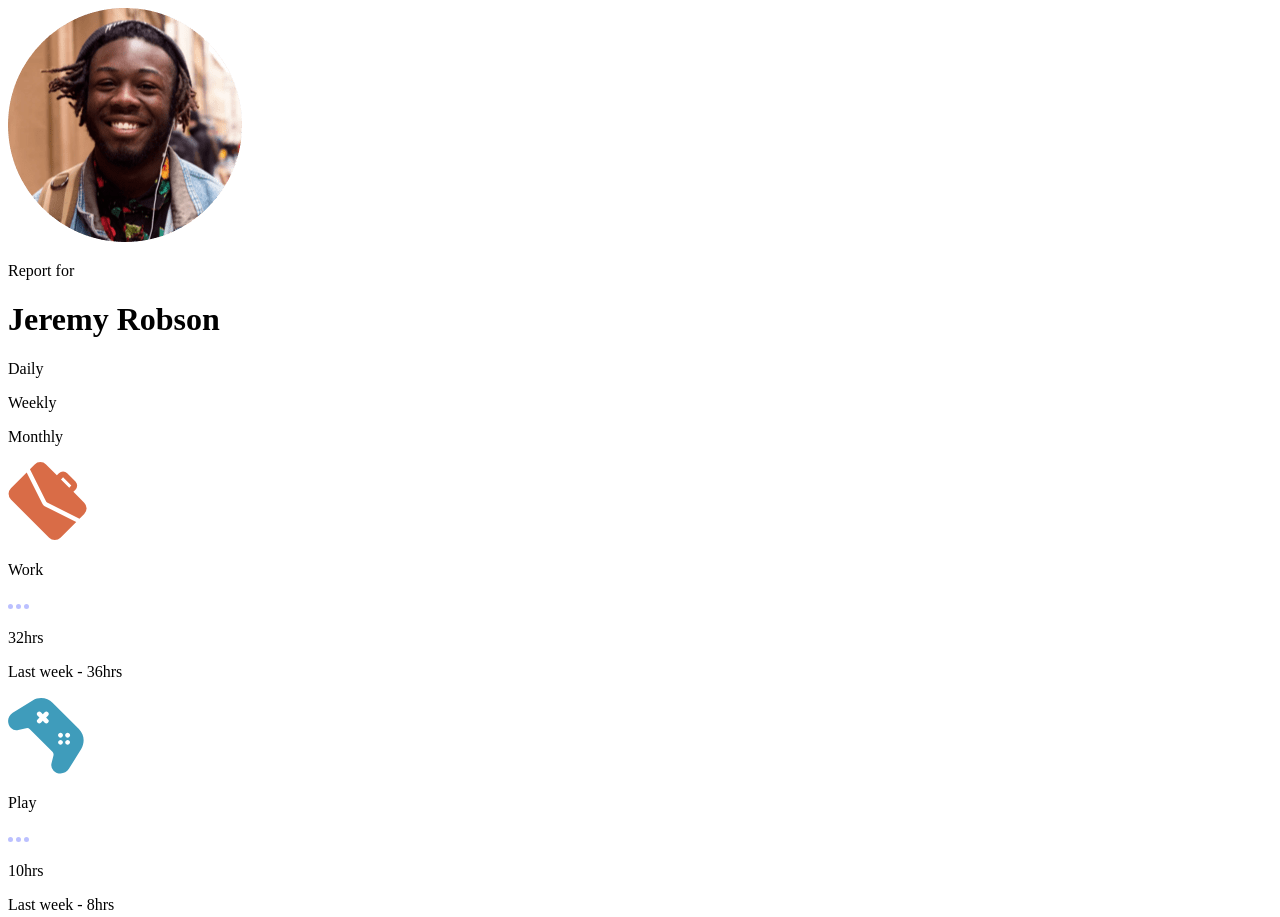
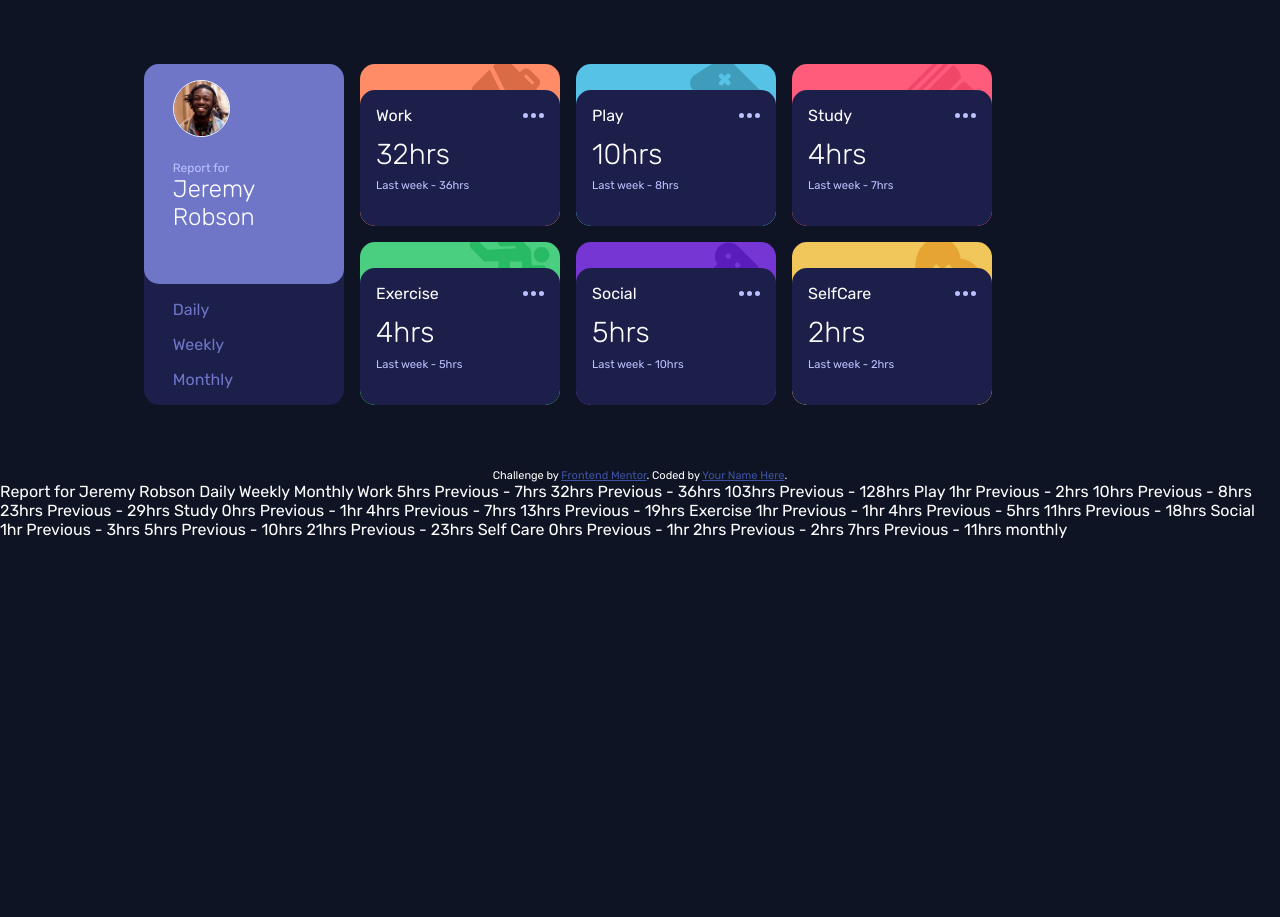
Before and after one commit to musa1992/time-tracking-dashboard, a plain HTML site: page index.html in a window 1280 px wide. Shown: the top 917 px of the page. After the commit the page ends 800 px from the top, so only its background shows below. Drawn offline with Linux system fonts and the light colour scheme.

Commit message:
add style for desktop screen

```diff
--- a/index.html
+++ b/index.html
@@ -5,6 +5,10 @@
   <meta name="viewport" content="width=device-width, initial-scale=1.0"> <!-- displays site properly based on user's device -->
 
   <link rel="icon" type="image/png" sizes="32x32" href="./images/favicon-32x32.png">
+  <link rel="stylesheet" href="style.css">
+  <link rel="preconnect" href="https://fonts.googleapis.com">
+<link rel="preconnect" href="https://fonts.gstatic.com" crossorigin>
+<link href="https://fonts.googleapis.com/css2?family=Rubik:wght@300;400;500&display=swap" rel="stylesheet">
 
   <title>Frontend Mentor | Time tracking dashboard</title>
 
@@ -15,95 +19,127 @@
   </style>
 </head>
 <body>
-  <div class="container">
-    <div class="user-info">
-      <div class="user">
+  <div class="container flex-container">
+    <div class="user-info brd-radius">
+      <div class="user row brd-radius">
+        <div class="row">
           <img src="/images/image-jeremy.png" alt="user profile image">
-        <p>Report for</p>
-        <h1>Jeremy Robson</h1>
         </div>
-      <div>
+        <div class="user-name">
+          <p class="name-report">Report for</p>
+          <p class="name">Jeremy Robson</p>
+        </div>
+      </div>
+      <div class="row frequency">
         <p>Daily</p>
         <p>Weekly</p>
         <p>Monthly</p>
       </div>
     </div>
-    <div class="activities">
-      <div class="activity">
+    <div class="activities grid-container">
+      <div class="activity work brd-radius">
         <div>
           <img src="/images/icon-work.svg" alt="">
         </div>
-        <div>
-          <div>
+        <div class="activity-info brd-radius">
+          <div class="row">
             <p>Work</p>
             <img src="/images/icon-ellipsis.svg" alt="" srcset="">
           </div>
-          <p>32hrs</p>
-          <p>Last week - 36hrs</p>
+          <div class="row">
+            <p class="duration">32hrs</p>
+            <p class="previous-duration">Last week - 36hrs</p>
           </div>
-        <div class="activity">
+        </div>
+
+      </div>
+      <div class="activity play brd-radius">
         <div>
           <img src="/images/icon-play.svg" alt="">
         </div>
-          <div>
-            <div>
+        <div class="activity-info brd-radius">
+          <div class="row">
             <p>Play</p>
             <img src="/images/icon-ellipsis.svg" alt="" srcset="">
           </div>
-            <p>10hrs</p>
-            <p>Last week - 8hrs</p>
+          <div class="row">
+            <p class="duration">10hrs</p>
+            <p class="previous-duration">Last week - 8hrs</p>
           </div>
-          <div class="activity">
+        </div>
+      </div>
+      <div class="activity study brd-radius">
         <div>
           <img src="/images/icon-study.svg" alt="">
         </div>
-            <div>
-              <div>
+        <div class="activity-info brd-radius">
+          <div class="row">
             <p>Study</p>
             <img src="/images/icon-ellipsis.svg" alt="" srcset="">
           </div>
-              <p>4hrs</p>
-              <p>Last week - 7hrs</p>
+          <div class="row">
+            <p class="duration">4hrs</p>
+            <p class="previous-duration">Last week - 7hrs</p>
           </div>
-            <div class="activity">
+        </div>
+      </div>
+      <div class="activity exercise brd-radius">
         <div>
           <img src="/images/icon-exercise.svg" alt="">
         </div>
-              <div>
-                <div>
+        <div class="activity-info brd-radius">
+          <div class="row">
             <p>Exercise</p>
             <img src="/images/icon-ellipsis.svg" alt="" srcset="">
           </div>
-                <p>4hrs</p>
-                <p>Last week - 5hrs</p>
+          <div class="row">
+            <p class="duration">4hrs</p>
+            <p class="previous-duration">Last week - 5hrs</p>
           </div>
-              <div class="activity">
+        </div>
+      </div>
+      <div class="activity social brd-radius">
         <div>
           <img src="/images/icon-social.svg" alt="">
         </div>
-                <div>
-                  <div>
+        <div class="activity-info brd-radius">
+          <div class="row">
             <p>Social</p>
             <img src="/images/icon-ellipsis.svg" alt="" srcset="">
           </div>
-                  <p>5hrs</p>
-                  <p>Last week - 10hrs</p>
+          <div class="row">
+            <p class="duration">5hrs</p>
+            <p class="previous-duration">Last week - 10hrs</p>
           </div>
-                <div class="activity">
+        </div>
+      </div>
+      <div class="activity self-care brd-radius">
         <div>
           <img src="/images/icon-self-care.svg" alt="">
         </div>
-                  <div>
-                    <div>
+        <div class="activity-info brd-radius">
+          <div class="row">
             <p>SelfCare</p>
             <img src="/images/icon-ellipsis.svg" alt="" srcset="">
           </div>
-                    <p>2hrs</p>
-                    <p>Last week - 2hrs</p>
+          <div class="row ">
+            <p class="duration">2hrs</p>
+            <p class="previous-duration">Last week - 2hrs</p>
           </div>
         </div>
       </div>
     </div>
+  </div>
+
+
+
+
+  <div class="attribution">
+    Challenge by <a href="https://www.frontendmentor.io?ref=challenge" target="_blank">Frontend Mentor</a>.
+    Coded by <a href="#">Your Name Here</a>.
+  </div>
+</body>
+</html>
 
 Report for
 Jeremy Robson
@@ -158,12 +194,4 @@
 2hrs <!-- weekly -->
 Previous - 2hrs <!-- weekly -->
 7hrs <!-- monthly -->
-  Previous - 11hrs <!-- monthly -->
-
-
-  <div class="attribution">
-    Challenge by <a href="https://www.frontendmentor.io?ref=challenge" target="_blank">Frontend Mentor</a>.
-    Coded by <a href="#">Your Name Here</a>.
-  </div>
-</body>
-</html>
+Previous - 11hrs monthly
--- /dev/null
+++ b/style.css
@@ -0,0 +1,216 @@
+*,
+*::before,
+*::after{
+    box-sizing: border-box;
+}
+
+:root {
+    --clr-dark-bg: hsl(226, 43%, 10%);
+    --clr-blue--100: hsl(236, 100%, 87%);
+    --clr-blue--300: hsl(235, 45%, 61%);
+    --clr-blue--500: hsl(235, 46%, 20%);
+    --clr-blue--900: hsl(226, 43%, 10%);
+    --fs--title: 1.125rem;
+    --padding-inline__sm: 1em;
+    --padding-block__sm: 2em;
+}
+
+body,
+p,
+h1,
+h2{
+    margin: 0;
+}
+
+img {
+    display: block;
+    max-width: 100%;
+}
+
+body {
+    background-color: var(--clr-dark-bg);
+    color: #FFF;
+    font-family: 'Rubik', sans-serif;
+}
+
+.container {
+    padding: 4em 1em;
+}
+
+.inner-container {
+    padding: 1em;
+}
+.row {
+    display: flex;
+}
+
+.brd-radius {
+    border-radius: 15px;
+}
+
+
+
+.user-info {
+    background-color: var(--clr-blue--500);
+
+}
+
+.user {
+    flex-direction: row;
+    align-items: center;
+    gap: 1em;
+    padding: 1.8em;
+    background-color: var(--clr-blue--300);
+}
+.user > :nth-child(1){
+    align-items: center;
+    justify-content: center;
+    width: 20%;
+    border: 1px solid white;
+    border-radius: 50%;
+}
+.user-name > :nth-child(1){
+    font-size: .75em;
+}
+.name {
+    font-size: 1.5em;
+    font-weight: 300;
+}
+.name-report {
+    color: var(--clr-blue--100);
+}
+
+.frequency {
+    flex-direction: row;
+    padding: 1em 1.8em;
+    justify-content: space-between;
+    color: var(--clr-blue--300);
+}
+
+/** activity cards**/
+.activities{
+    padding-top: 1em;
+    display: flex;
+    flex-direction: column;
+    gap: 1em;
+}
+.activity{
+    display: flex;
+    position: relative;
+    overflow: hidden;
+    width: 100%;
+
+}
+.activity >:nth-child(1){
+    position: absolute;
+    right: 10px;
+    top: -5px;
+
+}
+.activity-info {
+    background-color: var(--clr-blue--500);
+    width: 100%;
+    position: relative;
+    margin-top: 1.6rem;
+    padding: 1em;
+
+}
+
+.activity-info >:nth-child(1){
+    align-items: center;
+    justify-content: space-between;
+
+}
+.activity-info >:nth-child(2){
+    flex-direction: row;
+    justify-content: space-between;
+    align-items: center;
+    margin-top: .75em;
+
+}
+
+.duration {
+    font-size: 1.8rem;
+    font-weight: 300;
+}
+.previous-duration{
+    font-size: .7em;
+    color: var(--clr-blue--100);
+}
+
+.work{
+    background-color:  hsl(15, 100%, 70%);
+
+}
+.play {
+    background-color: hsl(195, 74%, 62%);
+}
+.study {
+    background-color: hsl(348, 100%, 68%);
+}
+.exercise {
+    background-color: hsl(145, 58%, 55%);
+}
+.social {
+    background-color: hsl(264, 64%, 52%);
+}
+.self-care{
+    background-color: hsl(43, 84%, 65%);
+}
+
+@media(min-width: 992px){
+    .container {
+        width: 80%;
+        margin-inline: auto;
+    }
+    .flex-container {
+        display: flex;
+    }
+
+    .grid-container {
+        display: grid;
+        grid-template-rows: repeat(2, 1fr);
+        grid-template-columns: repeat(3,200px);
+
+    }
+
+    .user-info{
+        max-width: 200px;
+
+    }
+
+    .user{
+        flex-direction: column;
+        align-items: flex-start;
+        padding-top: 1em;
+    }
+    .user > :nth-child(1){
+        width: 40%;
+        margin-bottom: .5em;
+    }
+    .name {
+        margin-bottom: 1em;
+    }
+
+    .frequency{
+        flex-direction: column;
+    }
+    .frequency > * + *{
+        margin-top: 1em;
+    }
+
+    .activities {
+        padding-top: 0;
+        margin-left: 1em;
+
+    }
+
+    .activity-info >:nth-child(2){
+        flex-direction: column;
+        align-items: flex-start;
+    }
+
+    .duration{
+        margin-bottom: .3em;
+    }
+}
```
Lines whose indentation alone changed are shown as unchanged.
